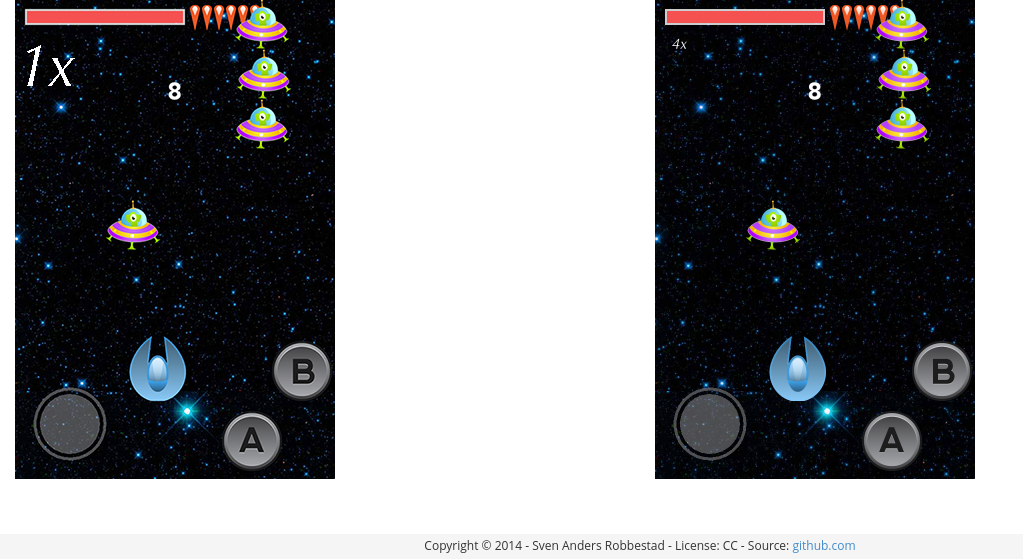
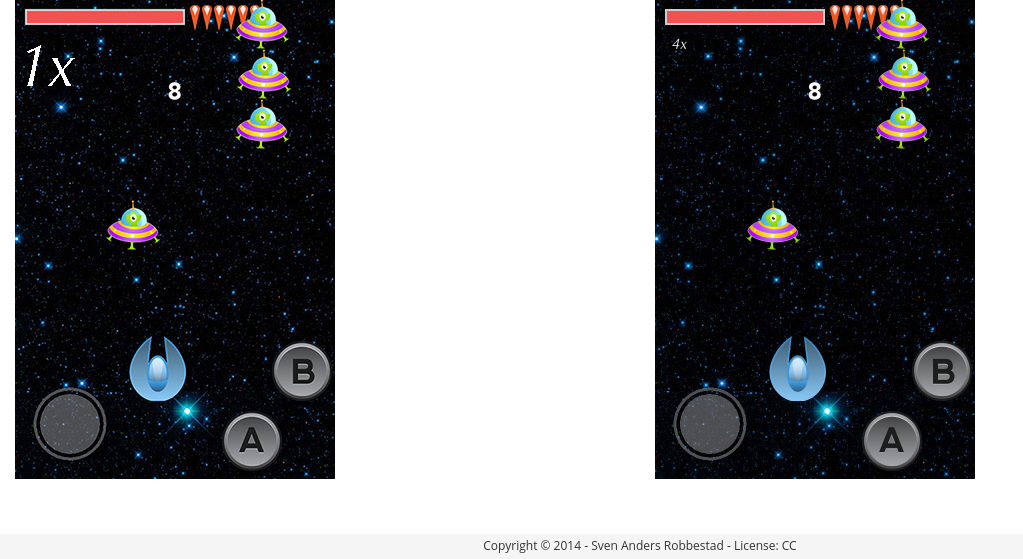
Before and after one commit to robbestad/inbeta-responsive-images, a PHP site: page / in a window 1280 px wide. Shown: the part 241-800 px from the top of the page, without its empty margins (0-1023 px from the left). Run offline with PHP 8.4, Linux system fonts and the light colour scheme; data that the repository does not hold is empty.

Commit message:
autocommit

```diff
--- a/dist/index.php
+++ b/dist/index.php
@@ -108,7 +108,7 @@ for mobile devices, resulting in shorter download times and faster web pages.
 
     <div id="footer">
 
-        Copyright &copy; <?php echo date("Y"); ?> - Sven Anders Robbestad - License: CC - Source: <a href="https://github.com/svenanders/inbeta-picture-element">github.com</a>
+        Copyright &copy; <?php echo date("Y"); ?> - Sven Anders Robbestad - License: CC <!-- - Source: <a href="https://github.com/svenanders/inbeta-picture-element">github.com</a> -->
     </div>
 
 </div>
--- a/src/index.php
+++ b/src/index.php
@@ -108,7 +108,7 @@ for mobile devices, resulting in shorter download times and faster web pages.
 
     <div id="footer">
 
-        Copyright &copy; <?php echo date("Y"); ?> - Sven Anders Robbestad - License: CC - Source: <a href="https://github.com/svenanders/inbeta-picture-element">github.com</a>
+        Copyright &copy; <?php echo date("Y"); ?> - Sven Anders Robbestad - License: CC <!-- - Source: <a href="https://github.com/svenanders/inbeta-picture-element">github.com</a> -->
     </div>
 
 </div>
```
